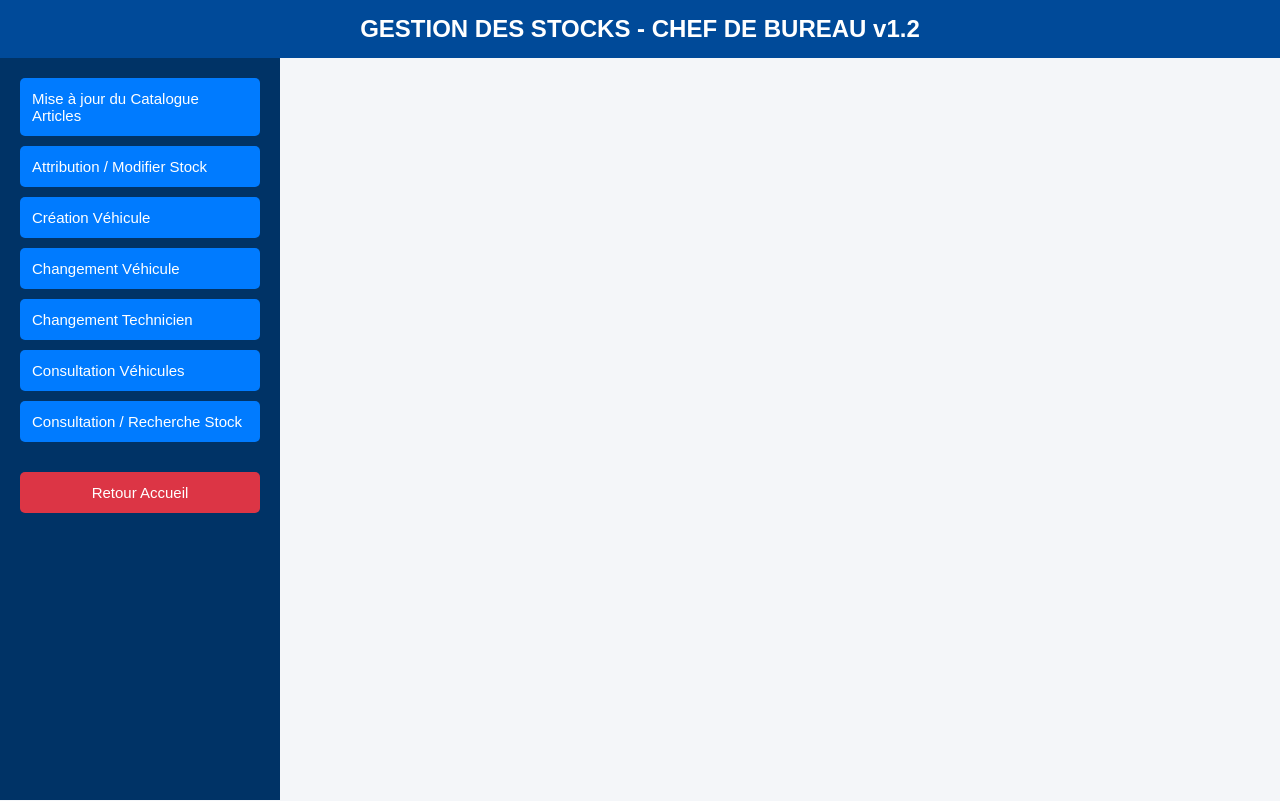
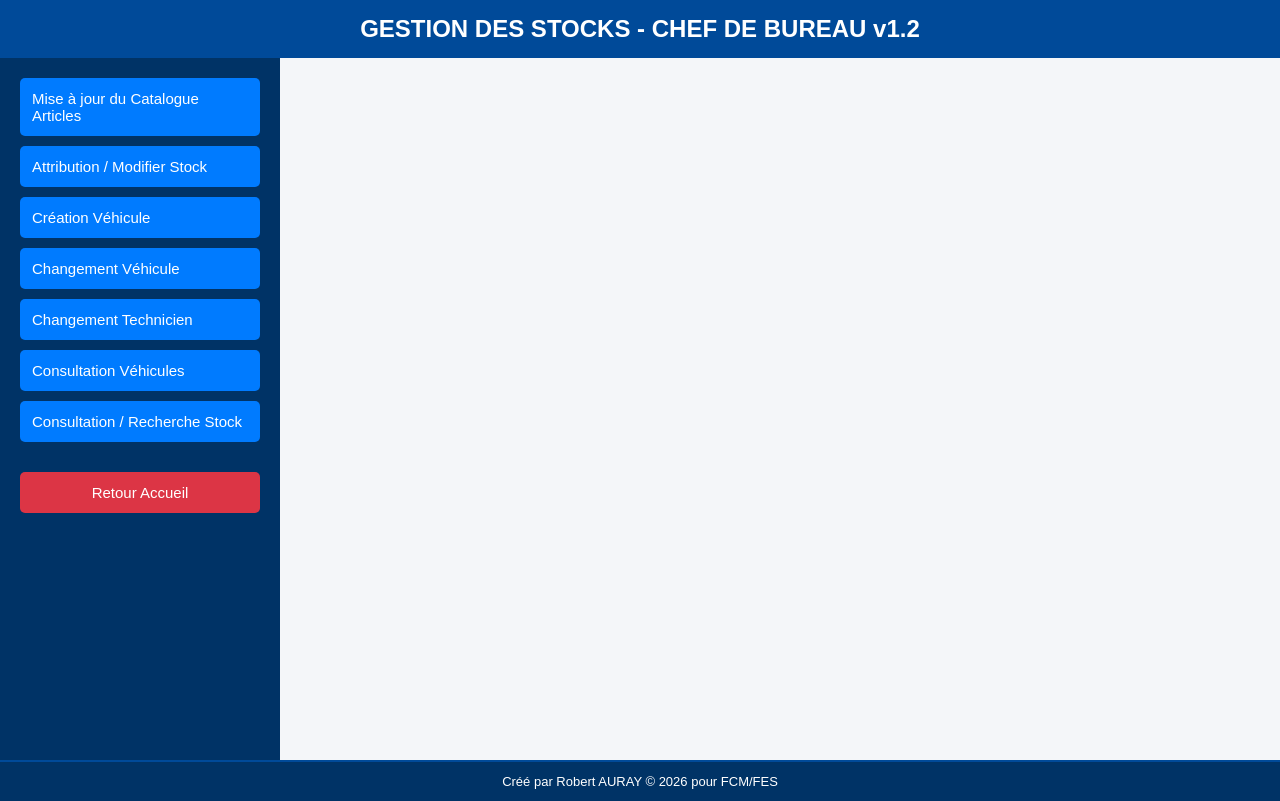
Before and after one commit to Froidelecservice/Gestion-stock-des-v-hicules, a plain HTML site: page index.html in a window 1280 px wide. Drawn offline with Linux system fonts and the light colour scheme.

Commit message:
Add files via upload

```diff
--- a/index.html
+++ b/index.html
@@ -24,7 +24,7 @@
         }
         .container {
             display: flex;
-            min-height: calc(100vh - 58px);
+            min-height: calc(100vh - 98px);
         }
         .menu {
             width: 280px;
@@ -137,6 +137,15 @@
             color: #666;
             margin-bottom: 15px;
         }
+        footer {
+            background: #003366;
+            color: #ffffff;
+            text-align: center;
+            padding: 12px;
+            font-size: 13px;
+            border-top: 2px solid #004A99;
+        }
+
     </style>
 </head>
 <body>
@@ -257,7 +266,7 @@
             <p class="info-note">Importez ici votre fichier CSV global contenant tous les articles de référence de l'entreprise.</p>
 
             <input type="file" id="fichierCatalogueCSV" accept=".csv">
-            <button class="btn" style="background:#17a2b8;" onclick="importerCatalogueCSV()">Importer le Catalogue Général</button>
+            <button id="btnImportCatalogue" class="btn" style="background:#17a2b8;" onclick="importerCatalogueCSV()">Importer le Catalogue Général</button>
 
             <hr style="margin: 25px 0; border: 0; border-top: 1px solid #ddd;">
             <h3>Ajouter ou modifier un article à l'unité</h3>
@@ -287,7 +296,7 @@
             </div>
             <button class="btn" onclick="ajouterArticleCatalogue()">Enregistrer l'article dans le catalogue</button>
 
-           <h4>Rechercher dans le catalogue</h4>
+            <h4 style="margin-top: 25px; margin-bottom: 10px; color: #003366;">Rechercher dans le catalogue</h4>
             <input id="rechercheCatalogue" onkeyup="filtrerCatalogue()" placeholder="Filtrer par référence, dénomination ou marque...">
             <table>
                 <thead>
@@ -324,10 +333,15 @@
         </div>
     </div>
 </div>
+
+<footer>
+    Créé par Robert AURAY &copy; 2026 pour FCM/FES
+</footer>
+
 <script type="module">
     const h = ["https:/", "www" + ".gstatic.com", "firebasejs", "10.12.2"].join("/");
     const { initializeApp } = await import(h + "/firebase-app.js");
-    const { getFirestore, collection, addDoc, getDocs, updateDoc, deleteDoc, doc, query, where } = await import(h + "/firebase-firestore.js");
+    const { getFirestore, collection, addDoc, getDocs, updateDoc, deleteDoc, doc, query, where, setDoc, writeBatch } = await import(h + "/firebase-firestore.js");
 
     const firebaseConfig = {
         apiKey: "AIzaSyBEOR50lOpNHSzIPgm5PjJag2hloFMdXC0",
@@ -343,13 +357,17 @@
     const db = getFirestore(app);
 
     let cacheStocks = [];
+    let cacheCatalogue = [];
+
     window.showSection = function(id) {
         document.querySelectorAll(".section").forEach(section => section.classList.remove("active"));
         document.getElementById(id).classList.add("active");
         if (id === 'recherche') {
             chargerStocks();
         }
-        if (id === 'catalogue') { chargerCatalogue(); }
+        if (id === 'catalogue') {
+            chargerCatalogue();
+        }
     };
 
     function creerCellule(texte) {
```
Lines whose indentation alone changed are shown as unchanged.
